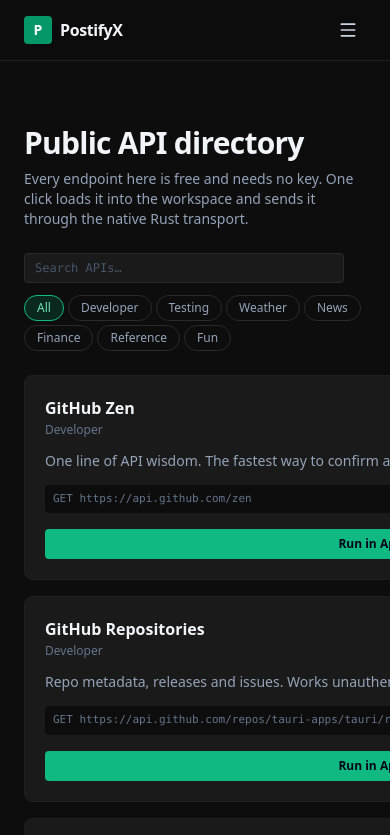
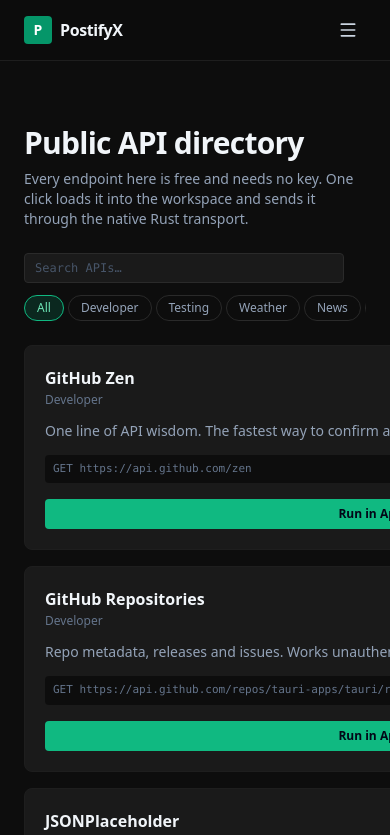
Before and after one commit to S4-coder/postifyx, a Next.js app: page /apis in a window 390 px wide. Shown: the top 835 px of the page. Built offline with nearby package versions, Linux system fonts and the light colour scheme.

Commit message:
Make API category filter scroll horizontally on small screens

```diff
--- a/src/app/apis/page.jsx
+++ b/src/app/apis/page.jsx
@@ -42,7 +42,7 @@
             placeholder="Search APIs…"
             className="oc-input max-w-xs"
           />
-          <div className="flex flex-wrap gap-1">
+          <div className="flex flex-nowrap items-center gap-1 overflow-x-auto whitespace-nowrap">
             {API_CATEGORIES.map((c) => (
               <button
                 key={c}
```
